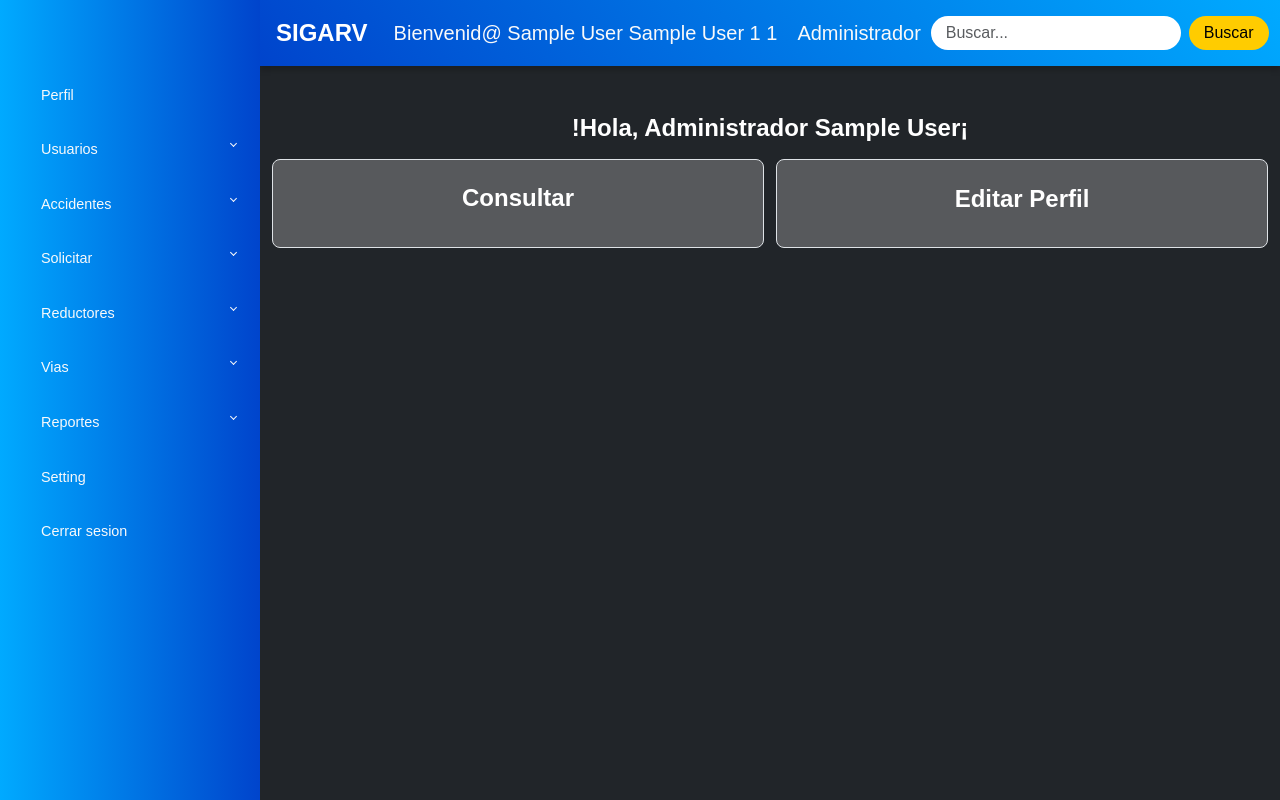
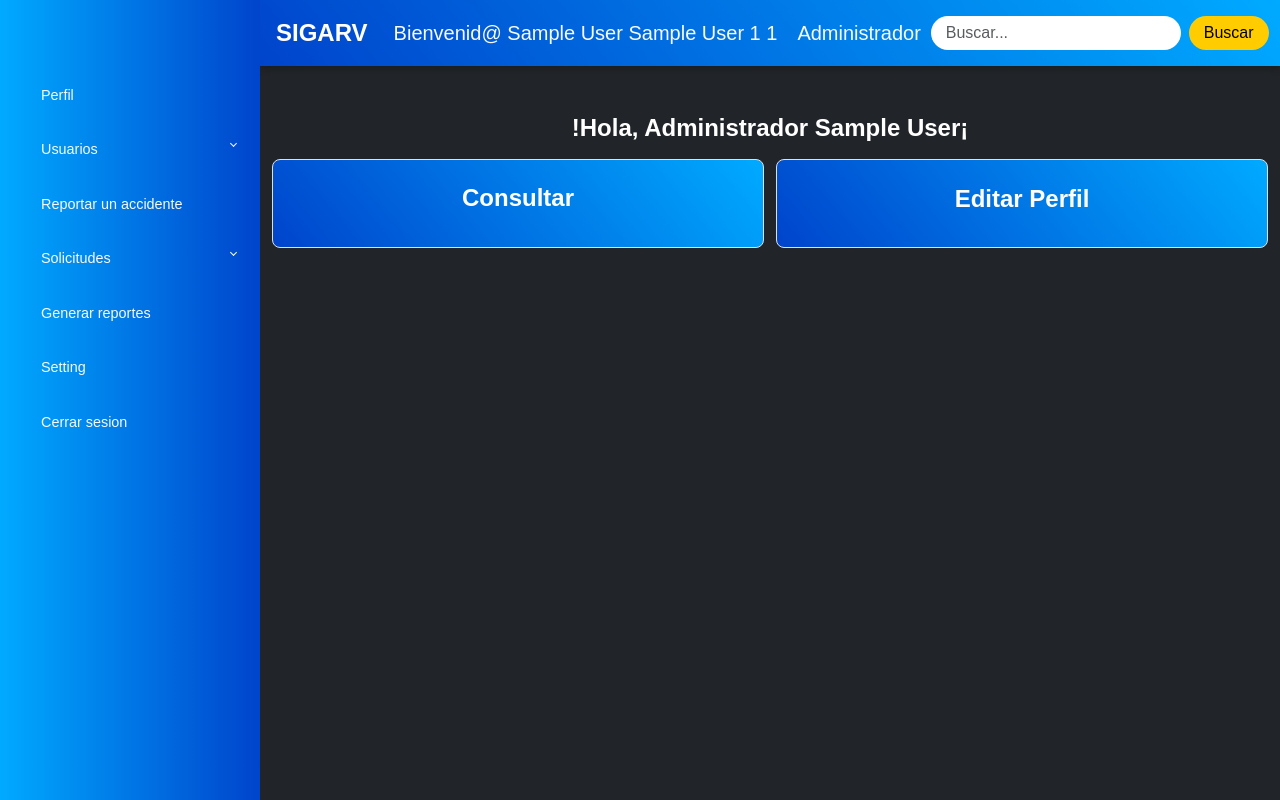
Before and after one commit to Juan-C200/proyecto, a PHP site: page /index.php?modulo=Usuarios&controlador=Usuarios&funcion=getPanelAdmin in a window 1280 px wide. Run offline with PHP 8.4, Linux system fonts and the light colour scheme; the visitor is signed in with stand-in values (Sample User, id 1); some libraries are stand-ins or nearby versions.

Commit message:
Cambios en las vistas

```diff
--- a/view/partials/head.php
+++ b/view/partials/head.php
@@ -12,5 +12,6 @@
     <link href="https://cdn.lineicons.com/5.0/lineicons.css" rel="stylesheet">
     <link rel="stylesheet" href="assets/css/sidebar.css">
     <link rel="stylesheet" href="assets/css/navbar.css">
+
     <title>SIGARV</title>
 </head>
--- a/view/partials/sidebar.php
+++ b/view/partials/sidebar.php
@@ -1,7 +1,7 @@
 <aside id="sidebar">
     <div class="d-flex">
         <button class="toggle-btn" type="button">
-            <i class="lni lni-menu-cheesburger"></i>
+            <i class="fi fi-br-menu-burger"></i>
         </button>
 
 
@@ -32,80 +32,37 @@
             </ul>
         </li>
         <li class="sidebar-item">
-            <a href="#" class="sidebar-link collapsed has-dropdown" data-bs-toggle="collapse"
-                data-bs-target="#accidentes" aria-expanded="false" aria-controls="auth">
+            <a href="#" class="sidebar-link">
+
                 <i class="lni lni-car-4"></i>
-                <span>Accidentes</span>
+                <span>Reportar un accidente</span>
             </a>
-            <ul id="accidentes" class="sidebar-dropdown list-unstyled collapse" data-bs-parent="#sidebar">
 
+        </li>
+        <li class="sidebar-item">
+            <a href="#" class="sidebar-link collapsed has-dropdown" data-bs-toggle="collapse" data-bs-target="#soli"
+                aria-expanded="false" aria-controls="auth">
+                <i class="lni lni-file-multiple"></i>
+                <span>Solicitudes</span>
+            </a>
+            <ul id="soli" class="sidebar-dropdown list-unstyled collapse" data-bs-parent="#sidebar">
                 <li class="sidebar-item">
-                    <a href="#" class="sidebar-link">Reportar accidentes</a>
+                    <a href="<?php echo getUrl("Solicitudes", "Solicitudes", "getCreate");?>" class="sidebar-link">Solicitar</a>
+                </li>
+                <li class="sidebar-item">
+                    <a href="" class="sidebar-link">Consultar</a>
                 </li>
             </ul>
         </li>
+
+
+
         <li class="sidebar-item">
-            <a href="#" class="sidebar-link collapsed has-dropdown" data-bs-toggle="collapse" data-bs-target="#señales"
-                aria-expanded="false" aria-controls="auth">
-                <i class="lni lni-sign-post-left"></i>
-                <span>Solicitar</span>
+            <a href="#" class="sidebar-link">
+                <i class="lni lni-bar-chart-4"></i>
+                <span>Generar reportes</span>
             </a>
-            <ul id="señales" class="sidebar-dropdown list-unstyled collapse" data-bs-parent="#sidebar">
-                <li class="sidebar-item">
-                    <a href="<?php echo getUrl("Solicitudes", "Solicitudes", "getCreate");?>" class="sidebar-link">Solicitar</a>
-                </li>
-            </ul>
-        </li>
-        <li class="sidebar-item">
-            <a href="#" class="sidebar-link collapsed has-dropdown" data-bs-toggle="collapse"
-                data-bs-target="#reductores" aria-expanded="false" aria-controls="auth">
-                <i class="lni lni-bridge-3"></i>
-                <span>Reductores</span>
-            </a>
-            <ul id="reductores" class="sidebar-dropdown list-unstyled collapse" data-bs-parent="#sidebar">
-                <li class="sidebar-item">
-                    <a href="#" class="sidebar-link">Solicitar nuevo</a>
-                </li>
-                <li class="sidebar-item">
-                    <a href="#" class="sidebar-link">Reportar daños</a>
-                </li>
-            </ul>
-        </li>
-        <li class="sidebar-item">
-            <a href="#" class="sidebar-link collapsed has-dropdown" data-bs-toggle="collapse" data-bs-target="#vias"
-                aria-expanded="false" aria-controls="auth">
-                <i class="lni lni-road-1"></i>
-                <span>Vias</span>
-            </a>
-            <ul id="vias" class="sidebar-dropdown list-unstyled collapse" data-bs-parent="#sidebar">
-                <li class="sidebar-item">
-                    <a href="#" class="sidebar-link">Reportar daños</a>
-                </li>
-            </ul>
-        </li>
-        <li class="sidebar-item">
-            <a href="#" class="sidebar-link collapsed has-dropdown" data-bs-toggle="collapse" data-bs-target="#multi"
-                aria-expanded="false" aria-controls="multi">
-                <i class="lni lni-bar-chart-4"></i>
-                <span>Reportes</span>
-            </a>
-            <ul id="multi" class="sidebar-dropdown list-unstyled collapse" data-bs-parent="#sidebar">
-                <li class="sidebar-item">
-                    <a href="#" class="sidebar-link collapsed" data-bs-toggle="collapse" data-bs-target="#multi-two"
-                        aria-expanded="false" aria-controls="multi-two">
-                        Generar reportes
-                    </a>
-                    <ul id="multi-two" class="sidebar-dropdown list-unstyled collapse">
-                        <li class="sidebar-item">
-                            <a href="#" class="sidebar-link">Reportes de accidentes</a>
-                        </li>
-                        <li class="sidebar-item">
-                            <a href="#" class="sidebar-link">Reportes de solicitudes</a>
-                        </li>
 
-                    </ul>
-                </li>
-            </ul>
         </li>
 
         <li class="sidebar-item">
--- a/web/assets/css/registrar.css
+++ b/web/assets/css/registrar.css
@@ -3,7 +3,7 @@
 }
 
 h4{
-  color: aliceblue;
+  color: rgb(255, 255, 255);
 }
 
 label{
@@ -15,8 +15,32 @@ p{
 
 .boxDatos{
 
-    background-color: rgba(169, 169, 169, 0.4);
+  background: linear-gradient(50deg, #0044cc, #00aaff); /* Fondo degradado */
+}
+.inputDatos{
+  border-radius: 5px;
+  border: 1px solid #ccc;
+
+  font-size: 14px; /* Tamaño de texto más claro */
+
+}
+.inputDatos:focus{
+  border-color: #007bff;
+  box-shadow: 0 0 5px rgba(0, 123, 255, 0.5); /* Efecto de sombra */
 }
 .container-scroll{
   max-height: 650px;
 }
+.btn-primary {
+  background-color: #007bff;
+  border: none;
+  padding: 10px 20px;
+  color: white;
+  border-radius: 10px;
+  font-size: 20px;
+  transition: background-color 0.3s ease;
+  margin-bottom: 20px;
+}
+.btn-primary:hover {
+  background-color: #0056b3; /* Más oscuro al pasar el ratón */
+}
--- a/web/login.php
+++ b/web/login.php
@@ -13,9 +13,9 @@
     <link rel="stylesheet" href="assets/css/login.css">
     <script src="https://code.jquery.com/jquery-3.6.0.min.js"></script>
 
-    <title>geovisor</title>
+    <title>SIGARV</title>
 </head>
-<body class="d-flex align-items-center justify-content-center min-vh-100 bg-dark text-white">
+<body class="d-flex align-items-center justify-content-center min-vh-100  text-white">
 
     <div class="container">
         <div class="row justify-content-center">
@@ -24,7 +24,7 @@
                     <div class="box1 form-control p-5 mt-1 border rounded-3">
 
 
-                        <h2 class="text-center text-white mb-4">Inicio Sesion</h2>
+                        <h2 class="text-center text-white mb-4">Inicio de Sesion</h2>
                         <form action="<?php echo getUrl("Usuarios", "Usuarios", "login", false, "ajax"); ?>" method="post">
 
                             <div class="input-group mb-4">
```
Also changed, not shown: view/Usuarios/create.php (+34 -25 lines), web/assets/css/login.css (+18 -2 lines), view/partials/footer.php (line endings or trailing spaces), web/assets/img/iconos/menu-burger.png (added).
